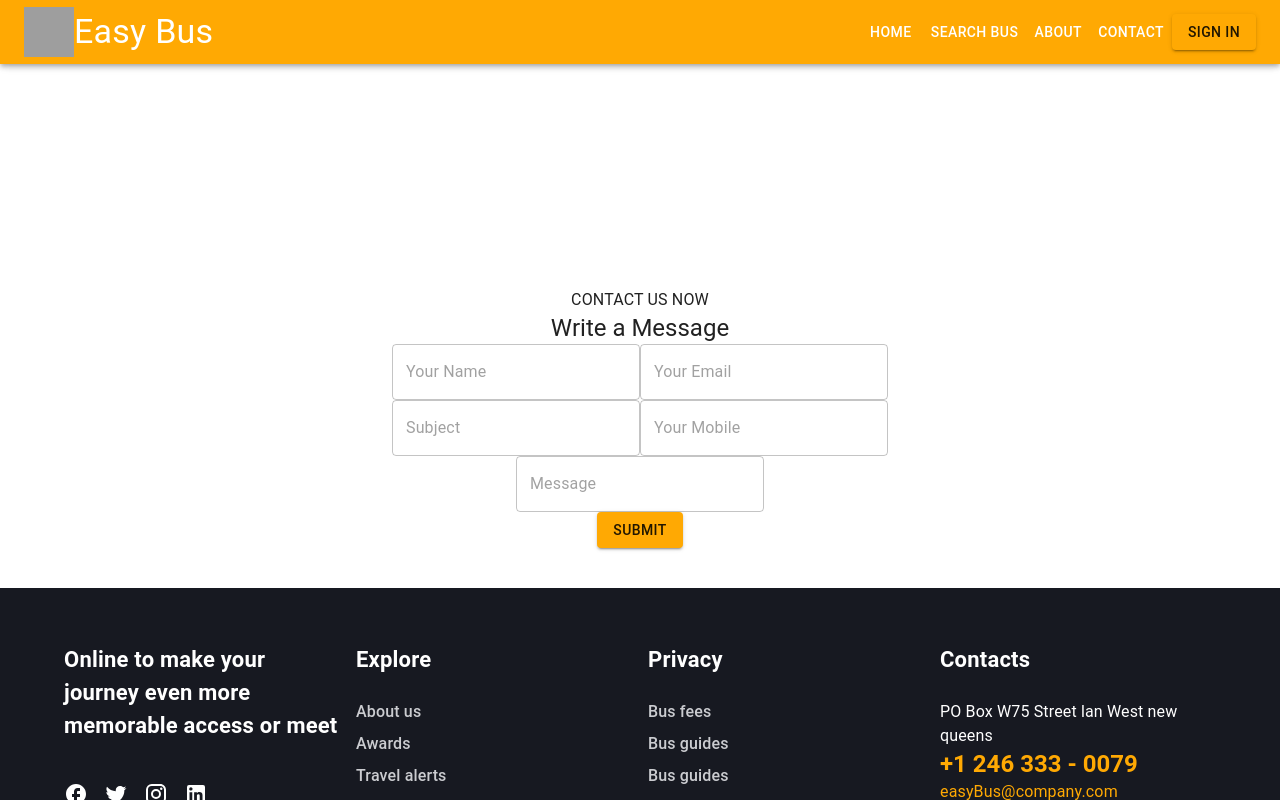
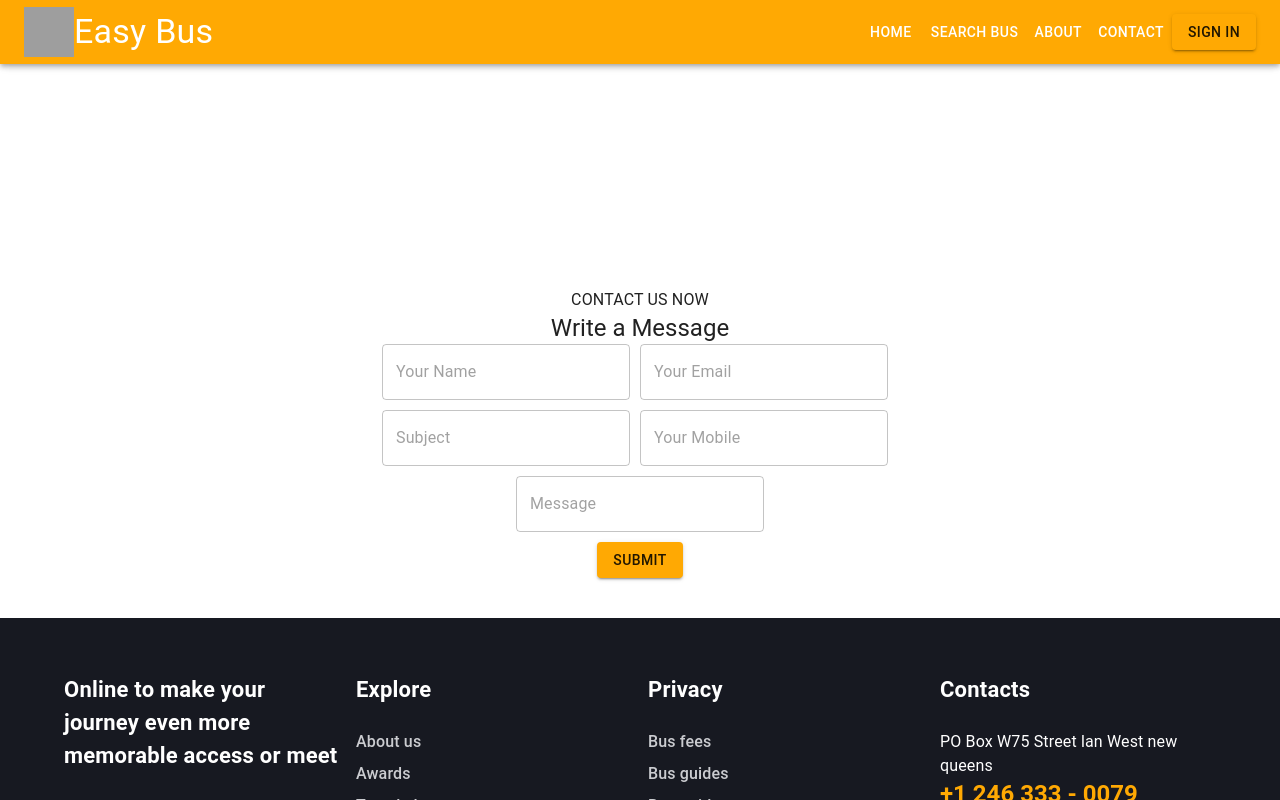
Before and after one commit to apo-star/React_Easybus, a React (Vite) app in the folder frontend/: page /contact in a window 1280 px wide. Shown: the top 800 px of the page. Built offline with nearby package versions, Linux system fonts and the light colour scheme; grey boxes are pictures that could not be loaded.

Commit message:
styles added

```diff
--- a/frontend/src/pages/contact/Contact.jsx
+++ b/frontend/src/pages/contact/Contact.jsx
@@ -1,4 +1,4 @@
-import { Box, Typography, FormControl, TextField,Button,Input  } from "@mui/material";
+import { Box, Typography,TextField,Button,} from "@mui/material";
 
 
 const Contact = () => {
@@ -16,15 +16,15 @@ const Contact = () => {
         </Box>
         <Box sx={{display:"flex",justifyContent:"center"}}>
           <form onSubmit={handleSubmit}>
-            <Box>
-              <TextField name="name" id="outlined" placeholder="Your Name" variant="outlined" />
-              <TextField id="outlined-basic" placeholder="Your Email" variant="outlined" />
+            <Box sx={{marginBottom:"10px"}}>
+              <TextField sx={{marginRight:"10px"}} name="name" id="outlined" placeholder="Your Name" variant="outlined" />
+              <TextField sx={{marginRight:"10px"}} id="outlined-basic" placeholder="Your Email" variant="outlined" />
             </Box>
-            <Box>
-              <TextField id="outlined-basic" placeholder="Subject" variant="outlined" />
-              <TextField id="outlined-basic" placeholder="Your Mobile" variant="outlined" />
+            <Box sx={{marginBottom:"10px",width:"100%"}}>
+              <TextField sx={{marginRight:"10px"}} id="outlined-basic" placeholder="Subject" variant="outlined" />
+              <TextField sx={{marginRight:"10px"}} id="outlined-basic" placeholder="Your Mobile" variant="outlined" />
             </Box>
-            <Box  sx={{display:"flex",justifyContent:"center"}}>
+            <Box  sx={{display:"flex",justifyContent:"center",marginBottom:"10px"}}>
               <TextField id="outlined-basic" placeholder="Message" variant="outlined" />
             </Box>
             <Box  sx={{display:"flex",justifyContent:"center"}}>
```
Also changed, not shown: frontend/src/pages/home/sections/destination/destination.jsx (+10 -10 lines).
